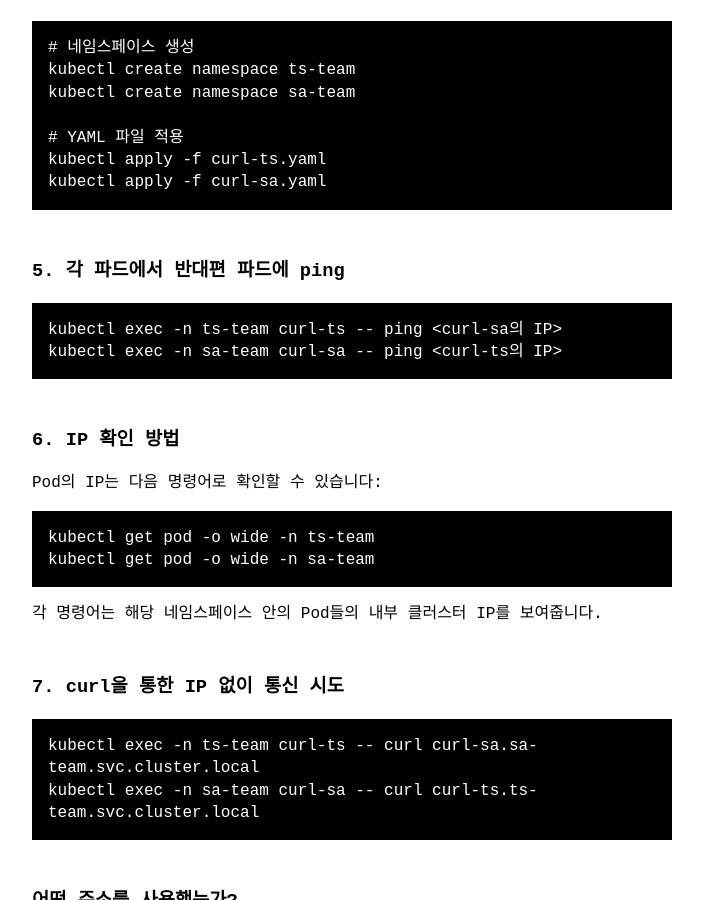
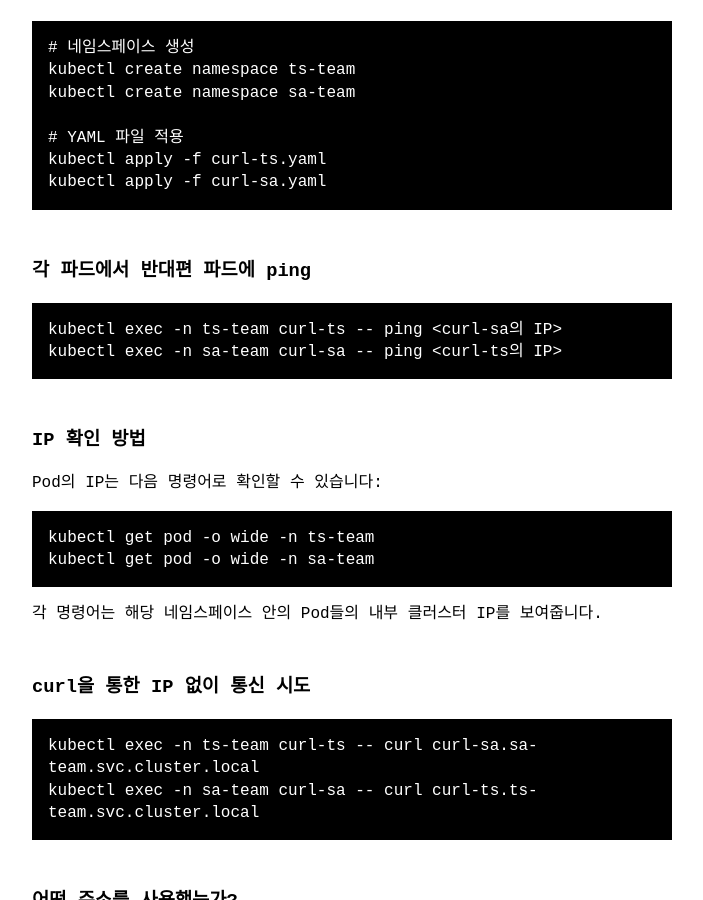
Before and after one commit to coodns/blog, a Jekyll site: the page built from _posts/2025-04-21-DNS and Logging.md, in a window 1280 px wide and 900 px high, scrolled down 1751 px. Shown: the whole window, without its empty margins (288-991 px from the left). Built offline with Jekyll 4.4.1, drawn with Linux system fonts in a browser that asks for light colours; comment, search, counter and statistics services are not loaded.

Commit message:
0421 Roman numeral seven

````diff
--- a/_posts/2025-04-21-DNS and Logging.md
+++ b/_posts/2025-04-21-DNS and Logging.md
@@ -80,14 +80,14 @@ kubectl apply -f curl-ts.yaml
 kubectl apply -f curl-sa.yaml
 ```
 
-### 5. 각 파드에서 반대편 파드에 ping
+### 각 파드에서 반대편 파드에 ping
 
 ```bash
 kubectl exec -n ts-team curl-ts -- ping <curl-sa의 IP>
 kubectl exec -n sa-team curl-sa -- ping <curl-ts의 IP>
 ```
 
-### 6. IP 확인 방법
+### IP 확인 방법
 
 Pod의 IP는 다음 명령어로 확인할 수 있습니다:
 
@@ -98,7 +98,7 @@ kubectl get pod -o wide -n sa-team
 
 각 명령어는 해당 네임스페이스 안의 Pod들의 내부 클러스터 IP를 보여줍니다.
 
-### 7. curl을 통한 IP 없이 통신 시도
+### curl을 통한 IP 없이 통신 시도
 
 ```bash
 kubectl exec -n ts-team curl-ts -- curl curl-sa.sa-team.svc.cluster.local
@@ -228,4 +228,4 @@ kubectl logs deploy/DEPLOY_NAME
 |**7**|**Custom Sidecar**|사이드카 전용|bash, busybox 등을 활용한 간단한 tail-forward 방식|✅ 매우 가볍고 유연  <br>✅ 특정 Pod용으로 간편|❗ 기능 제한 많음  <br>❗ 운영 복잡성 ↑|
 
 
-## 로그 인덱스 형식 수정 방법
+### 로그 인덱스 형식 수정 방법
````
